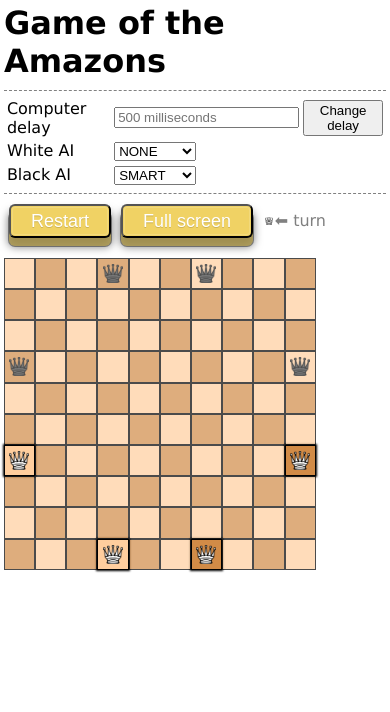
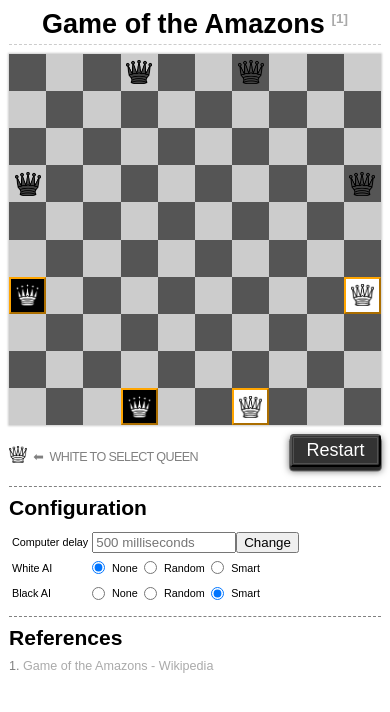
Before and after one commit to helmer/game-of-amazons, a React (Create React App) app: page / in a window 390 px wide. Shown: the top 712 px of the page. Built offline with nearby package versions, Linux system fonts and the light colour scheme.

Commit message:
Redo markup and CSS for proper responsive design

```diff
--- a/src/App.css
+++ b/src/App.css
@@ -4,128 +4,116 @@
   margin: 0;
 }
 
-body {
-  padding: 1vw;
-  font-family: Verdana;
-}
-body.fullScreen {
-  padding: 0;
+html {
+  font-family: Arial;
+  font-size: 18px;
+  padding: 0.5rem;
 }
 
-.fullScreen .heading {
-  display: none;
+a {
+  text-decoration: none;
+  color: #AAA;
 }
-.heading table {
-  margin: 10px 0 5px;
-  border-top: 1px dashed gray;
-  border-bottom: 1px dashed gray;
-  padding: 5px 0;
+a:hover {
+  text-decoration: underline;
+  color: #555;
 }
 
-.game {
+h2 {
+  text-align: center;
+  border-bottom: 1px dashed #CCC;
+  padding-bottom: 0.2rem;
+  margin-bottom: 0.5rem;
+}
+h3 {
+  margin-bottom: 0.5rem;
+}
+sup {
+  font-size: 0.5em;
+  margin-left: 0.5em;
+}
+input[type=text], select {
+  width: 8rem;
+}
+input[type=radio]:first-child {
+  margin-left: 0;
+}
+input[type=radio] {
+  margin: 0 0.5em;
+  cursor: pointer;
+}
+label {
+  cursor: pointer;
+}
+
+#root {
   display: flex;
+  flex-direction: column;
+}
+
+.landscape #root {
+  flex-direction: row;
+}
+.landscape h2 {
+  writing-mode: sideways-lr;
+  text-orientation: sideways;
+  text-align: right;
+  margin-bottom: 0;
+  margin-right: 0.5rem;
+  border-right: 1px dashed #CCC;
+  border-bottom-width: 0;
+}
+.landscape .gameStepContainer {
+  margin-left: 0.5rem;
   flex-direction: column;
   align-items: flex-start;
 }
-.fullScreen .game {
-  flex-direction: row;
+.landscape .gameStepContainer button {
+  margin-top: 0.5rem;
 }
-.fullScreen .toolbar {
-  order: 5;
-  flex-direction: column;
-  align-items: normal;
-  margin: 10px 0 0 10px;
+.landscape .configuration, .landscape .references {
+  margin-left: 0.5rem;
 }
 
-.toolbar {
-  display: flex;
-  align-items: center;
-  margin-bottom: 10px;
-}
-.toolbar > * {
-  margin: 5px 5px 10px;
-  height: 34px;
-}
-.toolbar > span {
-  color: gray;
-  margin-left: 0;
-}
 
-.toolbarButton {
-  position: relative;
+.board {
+  box-shadow: 0 0 2px 1px #CCC;
   display: inline-block;
-  font-size: 18px;
-  padding: 5px 20px;
-  color: white;
-  border-radius: 6px;
-  text-align: center;
-  transition: top .01s linear;
-  text-shadow: 0 1px 0 rgba(0,0,0,0.15);
-
-  background-color: #F0D264;
-  box-shadow: 0 0 0 1px #F0D264 inset,
-  0 0 0 2px rgba(255,255,255,0.15) inset,
-  0 8px 0 0 rgba(196, 172, 83, .7),
-  0 8px 0 1px rgba(0,0,0,.4),
-  0 8px 8px 1px rgba(0,0,0,0.5);
-}
-.toolbarButton:hover {background-color: #F0D264;}
-.toolbarButton:active {
-  top: 9px;
-  box-shadow: 0 0 0 1px #F0D264 inset,
-  0 0 0 2px rgba(255,255,255,0.15) inset,
-  0 0 0 1px rgba(0,0,0,0.4);
-}
-
-.gameStepContainer {
-  display: flex;
-  align-items: center;
-}
-.gameStep {
-  display: inline-block;
-  width: 3vmin;
-  height: 3vmin;
-}
-.gameStep::before {
-  display: inline-block;
-  width: 100%;
-  height: 100%;
-  content: '\00A0';
-  background-repeat: no-repeat;
-  background-size: 70%;
-  background-position: center;
 }
 
 .tile {
-  border: 1px solid black;
   display: inline-block;
-  width: 8vmin;
-  height: 8vmin;
+  width: calc(10vmin - 0.1rem);
+  height: calc(10vmin - 0.1rem);
   text-align: center;
   vertical-align: top;
-  opacity: 0.7;
   cursor: not-allowed;
+  border: 0px solid #EEE;
 }
-.fullScreen .tile {
-  width: 10vmin;
-  height: 10vmin;
+.tileBlack {
+  background-color: #555;
+}
+.tileWhite {
+  background-color: #CCC;
 }
 .tileValid {
-  opacity: 1;
   cursor: pointer;
-  box-shadow: 0 0 2px 1px #000;
+  border-width: 2px;
 }
-.tileEven {
-  background-color: #FFCE9E;
+.tileBlack.tileValid {
+  background-color: #000;
+  border-color: #555;
 }
-.tileOdd {
-  background-color: #D18B47;
+.tileWhite.tileValid {
+  background-color: #FFF;
+  border-color: #AAA;
 }
-.tileSelected {
-  border: 0.3vmin solid #55D;
-  opacity: 1;
+.tileWhiteQueen.tileValid, .tileBlackQueen.tileValid {
+  border: 2px outset orange;
 }
-
+.tile.tileSelected {
+  border: 3px inset darkseagreen;
+}
 .tile::before {
   display: inline-block;
   width: 100%;
@@ -135,7 +123,6 @@ body.fullScreen {
   background-size: 70%;
   background-position: center;
 }
-
 .tileWhiteQueen::before {
   background-image: url(/white_queen.png);
 }
@@ -145,7 +132,6 @@ body.fullScreen {
 .tileWhiteArrow::before {
   background-image: url(/white_arrow.png);
 }
-
 .tileBlackQueen::before {
   background-image: url(/black_queen.png);
 }
@@ -155,3 +141,86 @@ body.fullScreen {
 .tileBlackArrow::before {
   background-image: url(/black_arrow.png);
 }
+
+
+.gameStepContainer {
+  display: flex;
+  align-items: center;
+  margin-top: 0.5rem;
+}
+.gameStep {
+  display: inline-block;
+  width: 1em;
+  height: 1em;
+}
+.gameStep::before {
+  display: inline-block;
+  width: 100%;
+  height: 100%;
+  content: '\00A0';
+  background-repeat: no-repeat;
+  background-size: 100%;
+  background-position: center;
+}
+.gameStepContainer span {
+  margin-left: 0.5em;
+  color: gray;
+  text-transform: uppercase;
+  font-size: 0.7em;
+  letter-spacing: -0.05em;
+}
+
+.toolbarButton {
+  position: relative;
+  display: inline-block;
+  font-size: 1em;
+  padding: 0.2em 0.8em;
+  color: white;
+  border-radius: 0.2em;
+  text-align: center;
+  transition: top .01s linear;
+  text-shadow: 0 1px 0 rgba(0, 0, 0, 0.15);
+
+  background-color: #333;
+  box-shadow: 0 0 0 1px #333 inset,
+  0 0 0 2px rgba(255, 255, 255, 0.15) inset,
+  0 0.2em 0 0 rgba(21, 21, 21, .7),
+  0 0.2em 0 1px rgba(0, 0, 0, .4),
+  0 0.2em 0.4em 1px rgba(0, 0, 0, 0.5);
+  margin-bottom: 10px;
+}
+.toolbarButton:hover {
+  background-color: #444;
+  cursor: pointer;
+}
+.toolbarButton:active {
+  top: 9px;
+  box-shadow: 0 0 0 1px #444 inset,
+  0 0 0 2px rgba(255,255,255,0.15) inset,
+  0 0 0 1px rgba(0,0,0,0.4);
+}
+
+.configuration {
+  margin-top: 0.5rem;
+  padding: 0.5rem 0;
+  border-top: 1px dashed gray;
+  border-bottom: 1px dashed gray;
+}
+.configuration table {
+  font-size: 0.6em;
+}
+.configuration tr {
+  height: 1.3rem;
+}
+.computerSelector {
+  display: flex;
+  align-items: center;
+}
+
+.references {
+  margin-top: 0.5rem;
+}
+.references div {
+  font-size: 0.7rem;
+  color: gray;
+}
--- a/src/App.tsx
+++ b/src/App.tsx
@@ -1,12 +1,12 @@
 
-import React, { useState } from 'react';
+import React, {FormEvent, useState} from 'react';
 import './App.css';
 import {Board, BoardTiles, GameStep} from './Board';
 import { Computer } from './computer/ComputerUtils';
 import { BoardTileState } from './Tile';
 import { Random as RandomComputer } from './computer/Random';
 import { Smart as SmartComputer } from './computer/Smart';
-import { Heading } from './Heading';
+import { Configuration } from './Configuration';
 import { Toolbar } from './Toolbar';
 
 const buildBoard = (
@@ -55,15 +55,33 @@ let blackComputer: Computer | null = createAI(defaultBlackComputer);
 interface ComputerSelectorProps {
     defaultValue: ComputerSmartness;
     onChange: (smartness: ComputerSmartness) => void;
+    pfx: string;
 }
 
-const ComputerSelector: React.FC<ComputerSelectorProps> = (props: ComputerSelectorProps) => (
-    <select defaultValue={props.defaultValue} onChange={ e => props.onChange(e.target.value as ComputerSmartness) }>
-        <option>{ComputerSmartness.NONE}</option>
-        <option>{ComputerSmartness.RANDOM}</option>
-        <option>{ComputerSmartness.SMART}</option>
-    </select>
+const ComputerSelector: React.FC<ComputerSelectorProps> = (props: ComputerSelectorProps) => {
+    const [selected, setSelected] = useState(props.defaultValue);
+
+    const updateSelected = (e: FormEvent<HTMLDivElement>) => {
+        if (e.target) {
+            const smartness = (e.target as HTMLInputElement).value as ComputerSmartness;
+            props.onChange(smartness);
+            setSelected(smartness);
+        }
+    }
+
+    const InputWithLabel: React.FC<{ name: string, value: string, selected: boolean, pfx: string }> = (p) => <>
+        <input type="radio" id={ p.pfx + p.value } value={ p.value } defaultChecked={ p.selected } />
+        <label htmlFor={ p.pfx + p.value }>{ p.name }</label>
+    </>;
+
+    return (
+        <div className='computerSelector'onChange={ updateSelected }>
+            <InputWithLabel name='None'   value={ ComputerSmartness.NONE   } selected={ ComputerSmartness.NONE   === selected } pfx={ props.pfx } />
+            <InputWithLabel name='Random' value={ ComputerSmartness.RANDOM } selected={ ComputerSmartness.RANDOM === selected } pfx={ props.pfx } />
+            <InputWithLabel name='Smart'  value={ ComputerSmartness.SMART  } selected={ ComputerSmartness.SMART  === selected } pfx={ props.pfx } />
+        </div>
     );
+};
 
 const App: React.FC = () => {
     const [delay, setDelay] = useState(defaultDelay);
@@ -91,21 +109,12 @@ const App: React.FC = () => {
         restart(gameNumber + 1);
     }
 
-    const fullScreen = () => {
-        const bodyClasses = document.getElementsByTagName('body')[0].classList;
-        bodyClasses[bodyClasses.contains('fullScreen') ? 'remove' : 'add']('fullScreen');
-    }
+    return <>
+        <h2>
+            Game of the Amazons
+            <sup><a href="#wiki">[1]</a></sup>
+        </h2>
 
-    return <>
-        <Heading
-            whiteAI={<ComputerSelector defaultValue={whiteComputerStr} onChange={changeWhiteComputer}/>}
-            blackAI={<ComputerSelector defaultValue={blackComputerStr} onChange={changeBlackComputer}/>}
-            defaultDelay={defaultDelay}
-            onDelayChange={setDelay}
-        />
-
-        <div className='game'>
-            <Toolbar onFullScreenClick={fullScreen} onRestartClick={restartGame} gameStep={gameStep}/>
         <Board
             blackComputer={blackComputer}
             whiteComputer={whiteComputer}
@@ -114,8 +123,25 @@ const App: React.FC = () => {
             onGameStepChange={gameStepChange}
             key={gameNumber}
         />
+
+        <div>
+            <Toolbar onRestartClick={restartGame} gameStep={gameStep}/>
+            <Configuration
+                whiteAI={<ComputerSelector pfx='white' defaultValue={whiteComputerStr} onChange={changeWhiteComputer}/>}
+                blackAI={<ComputerSelector pfx='black' defaultValue={blackComputerStr} onChange={changeBlackComputer}/>}
+                defaultDelay={defaultDelay}
+                onDelayChange={setDelay}
+            />
+            <div className='references'>
+                <h3>References</h3>
+                <div id='wiki'>1. <a href='https://en.wikipedia.org/wiki/Game_of_the_Amazon' target='_blank' rel='noopener noreferrer'>Game of the Amazons - Wikipedia</a></div>
+            </div>
         </div>
     </>;
 }
 
+((window as any).onresize = () => {
+    document.getElementsByTagName('body')[0].classList[window.innerWidth > window.innerHeight ? 'add' : 'remove']('landscape');
+})();
+
 export { App, tiles };
--- a/src/Heading.tsx
+++ b/src/Configuration.tsx
@@ -20,28 +20,29 @@ const changeDelay = (callback: (delay: number) => void, defaultDelay: number) =>
     }
 }
 
-const Heading: React.FC<HeadingProps> = (props) => <>
-    <div className='heading'>
-        <h1>Game of the Amazons</h1>
-
+const Configuration: React.FC<HeadingProps> = (props) => (
+    <div className='configuration'>
+        <h3>Configuration</h3>
         <table>
             <tbody>
                 <tr>
                     <td>Computer delay</td>
-                    <td><input type="text" placeholder={String(props.defaultDelay) + ' milliseconds'} ref={delayInput} /></td>
-                    <td><button onClick={() => changeDelay(props.onDelayChange, props.defaultDelay)}>Change delay</button></td>
+                    <td>
+                        <input type='text' placeholder={String(props.defaultDelay) + ' milliseconds'} ref={delayInput} />
+                        <input type='button' onClick={() => changeDelay(props.onDelayChange, props.defaultDelay)} value='Change'/>
+                    </td>
                 </tr>
                 <tr>
                     <td>White AI</td>
-                    <td colSpan={2}>{props.whiteAI}</td>
+                    <td>{props.whiteAI}</td>
                 </tr>
                 <tr>
                     <td>Black AI</td>
-                    <td colSpan={2}>{props.blackAI}</td>
+                    <td>{props.blackAI}</td>
                 </tr>
             </tbody>
         </table>
     </div>
-</>;
+);
 
-export { Heading };
+export { Configuration };
--- a/src/Tile.tsx
+++ b/src/Tile.tsx
@@ -36,7 +36,7 @@ const stateToClassname = {
 }
 
 function getClassNames(props: TileProps): string {
-    let classNames = ['tile', stateToClassname[props.state], props.isEven ? 'tileEven' : 'tileOdd'];
+    let classNames = ['tile', stateToClassname[props.state], props.isEven ? 'tileBlack' : 'tileWhite'];
 
     if (props.isClickable) {
         classNames.push('tileValid');
--- a/src/Toolbar.tsx
+++ b/src/Toolbar.tsx
@@ -5,7 +5,6 @@ import { GameStep } from './Board';
 interface ToolbarProps {
     gameStep: GameStep;
     onRestartClick: () => void;
-    onFullScreenClick: () => void;
 }
 
 const gameStepToClassname = {
@@ -19,22 +18,25 @@ const gameStepToClassname = {
     [GameStep.BLACK_WON]:             'tileBlackQueen',
 }
 
-const RestartButton: React.FC<{ onClick: () => void}> = p => <button className='toolbarButton' onClick={p.onClick}>Restart</button>;
-const FullScreenButton: React.FC<{ onClick: () => void}> = p => <button className='toolbarButton' onClick={p.onClick}>Full screen</button>;
-const GameStepComponent: React.FC<{ step: GameStep }> = p => <div style={{ display: 'flex', alignItems: 'center' }}>
-    <div className={ 'gameStep ' + gameStepToClassname[p.step] }></div>
-    { [GameStep.WHITE_WON, GameStep.BLACK_WON].includes(p.step)
-        ? <span style={{ color: 'gray '}}>has won!</span>
-        : <span style={{ color: 'gray '}}>⬅ turn</span>
-    }
-
-</div>;
+const gameStepToString = {
+    [GameStep.WHITE_TO_SELECT_QUEEN]: 'white to select queen',
+    [GameStep.WHITE_TO_MOVE_QUEEN]:   'white to move queen',
+    [GameStep.WHITE_TO_SHOOT_ARROW]:  'white to shoot arrow',
+    [GameStep.BLACK_TO_SELECT_QUEEN]: 'black to select queen',
+    [GameStep.BLACK_TO_MOVE_QUEEN]:   'black to move queen',
+    [GameStep.BLACK_TO_SHOOT_ARROW]:  'black to shoot arrow',
+    [GameStep.WHITE_WON]:             'white won',
+    [GameStep.BLACK_WON]:             'black won',
+}
 
 const Toolbar: React.FC<ToolbarProps> = (props) => <>
-    <div className='toolbar'>
-        <RestartButton onClick={props.onRestartClick}/>
-        <FullScreenButton onClick={props.onFullScreenClick}/>
-        <GameStepComponent step={props.gameStep}/>
+    <div className='gameStepContainer'>
+        <div style={{ flexGrow: 1 }}>
+            <div className={ 'gameStep ' + gameStepToClassname[props.gameStep] }> </div>
+            <span>⬅</span>
+            <span>{ gameStepToString[props.gameStep] }</span>
+        </div>
+        <button className='toolbarButton' onClick={props.onRestartClick}>Restart</button>
     </div>
 </>;
 
```
Also changed, not shown: public/manifest.json, src/Board.tsx (indentation only). Lines whose indentation alone changed are shown as unchanged.
